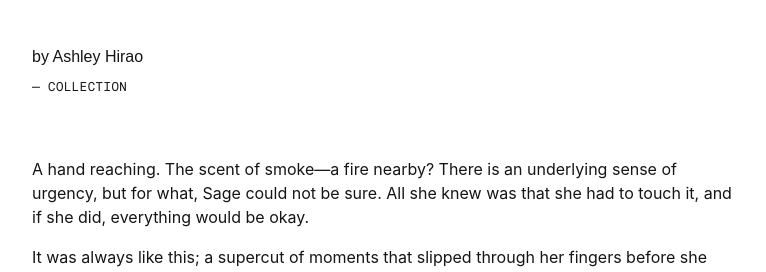
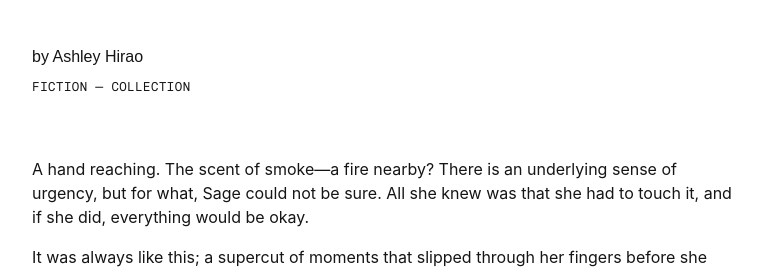
Before and after one commit to Other-People-UCSD/Pink-Currents, a Jekyll site: the page built from _posts/2020-04-07-火.md, in a window 1280 px wide and 900 px high. Shown: the part 361-633 px from the top of the window, without its empty margins (256-1022 px from the left). Built offline with Jekyll 4.4.1, drawn with Linux system fonts in a browser that asks for light colours; nearby versions of some CDN libraries.

Commit message:
Update from Forestry.io Other People updated _posts/2020-04-07-火.md

```diff
--- a/_posts/2020-04-07-火.md
+++ b/_posts/2020-04-07-火.md
@@ -5,7 +5,8 @@ title: 火
 contributor: Ashley Hirao
 date: 2020-04-07T07:00:00.000+00:00
 thumb: ''
-tags: []
+tags:
+- Fiction
 
 ---
 A hand reaching. The scent of smoke—a fire nearby? There is an underlying sense of urgency, but for what, Sage could not be sure. All she knew was that she had to touch it, and if she did, everything would be okay.
```
